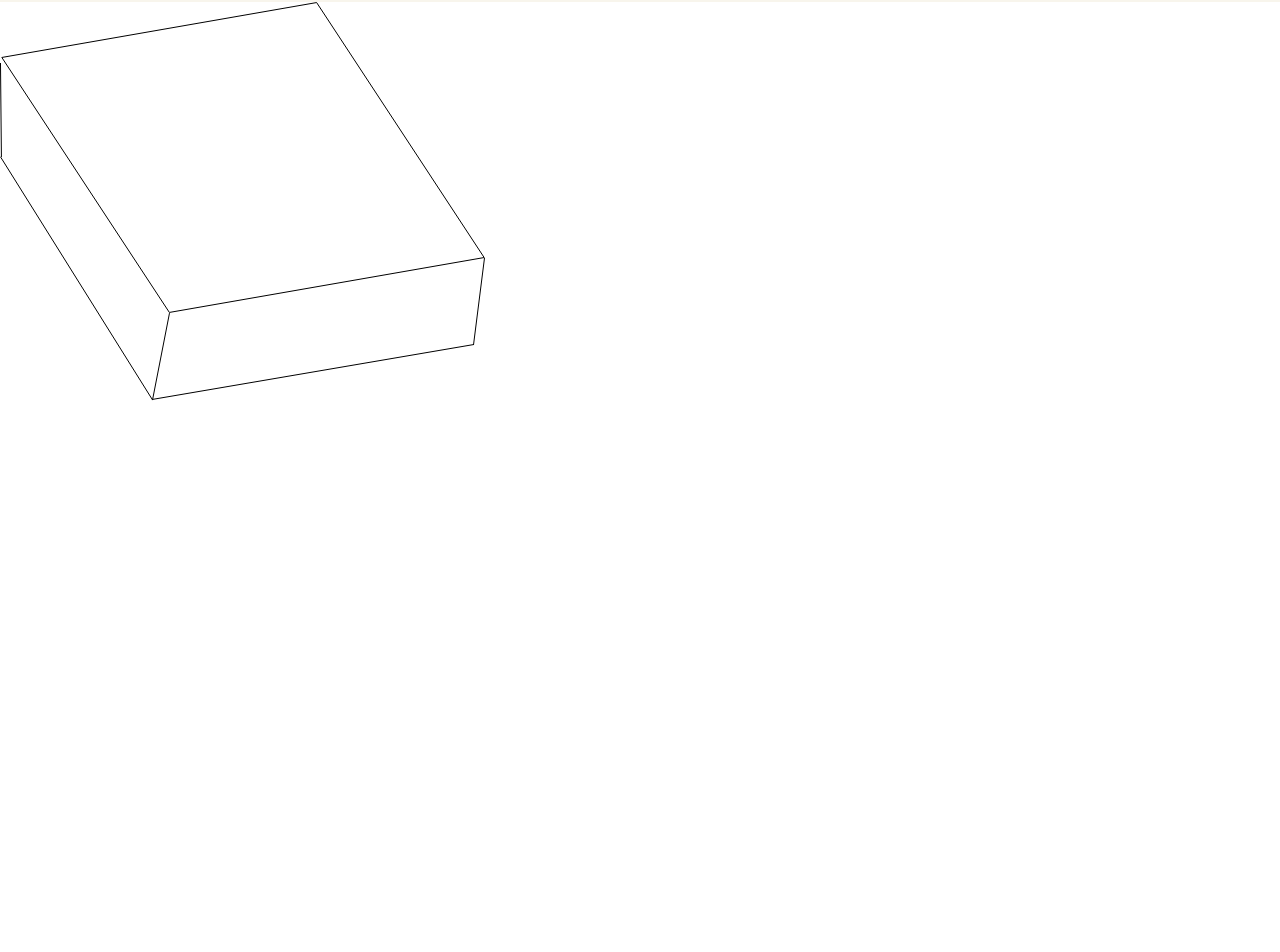
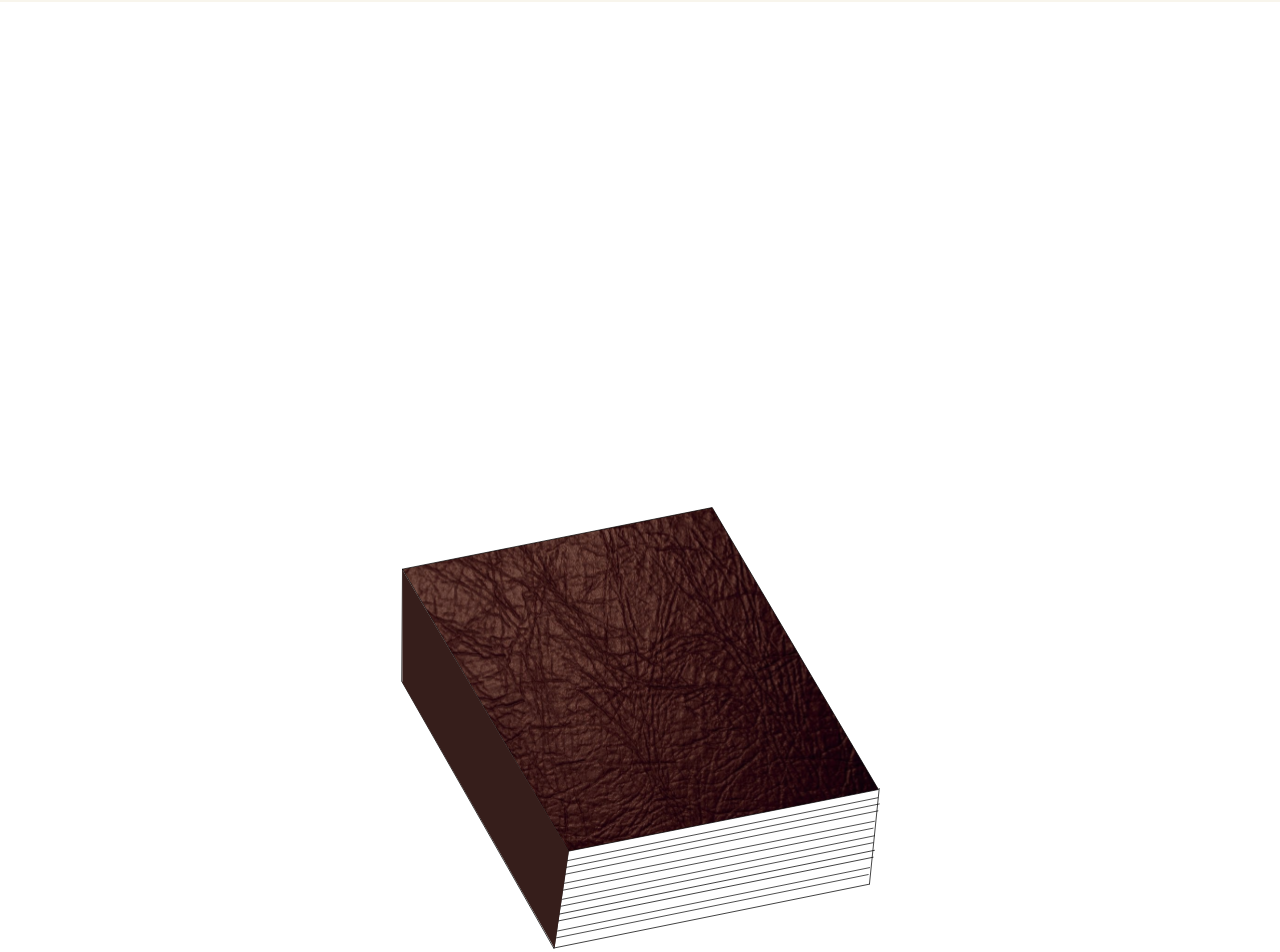
Before and after one commit to moasannacatharina/Sammanslaget, a React (Create React App) app: page / in a window 1280 px wide. Shown: the part 78-1030 px from the top of the page. Built offline with nearby package versions, Linux system fonts and the light colour scheme.

Commit message:
Edit book animation

```diff
--- a/src/components/Book/index.js
+++ b/src/components/Book/index.js
@@ -11,7 +11,7 @@ const Book = () => {
   return (
     <HTMLFlipBook
       width={500}
-      height={700}
+      height={600}
       minWidth={315}
       maxWidth={500}
       minHeight={400}
--- a/src/components/ClosedBook/index.js
+++ b/src/components/ClosedBook/index.js
@@ -1,9 +1,11 @@
 import "./closedbook.css";
+import image from "../../assets/images/book.svg";
 
 const ClosedBook = ({ handleClick, visible }) => {
   return (
     <div onClick={handleClick}>
-      <svg
+      <img src={image} className={`closed-book ${visible}`} alt="book cover" />
+      {/* <svg
         width="485"
         height="399"
         viewBox="0 0 485 399"
@@ -50,7 +52,7 @@ const ClosedBook = ({ handleClick, visible }) => {
           y2="398.096"
           stroke="black"
         />
-      </svg>
+      </svg> */}
     </div>
   );
 };
--- a/src/pages/Home/home.css
+++ b/src/pages/Home/home.css
@@ -5,26 +5,27 @@
   align-items: center;
   min-height: 100vh;
   opacity: 0;
+  z-index: 1;
 }
 .closed-book {
-  /* position: absolute;
+  position: absolute;
   top: 40%;
   left: 50%;
   transform: translateX(-50%) translateY(-40%);
   width: 485px;
-  opacity: 1; */
+  z-index: 2;
 }
 .true {
-  animation: openBook 0.8s ease;
+  animation: openBook 2s;
 }
 
 .false {
   animation: appear 3s ease;
+  /* animation-name: appear;
+  animation-duration: 3s;
+  animation-timing-function: ease;
+  animation-delay: 2s; */
   opacity: 1;
-  /* position: absolute;
-  top: 450px;
-  left: 700px;
-  transform: translateX(-50%) translateY(-50%); */
 }
 
 @keyframes openBook {
@@ -33,18 +34,13 @@
   }
 
   25% {
-    transform: rotateY(50deg) scale(1.3);
+    transform: translateX(-50%) translateY(-40%) rotateY(100deg) scale(1.3);
+    opacity: 1;
   }
-  50% {
-    transform: rotateY(100deg) scale(2);
-  }
-  75% {
-    transform: rotateX(150deg) scale(2.3);
-    opacity: 0.5;
-  }
+
   100% {
+    transform: translateX(-50%) translateY(-40%) rotateY(200deg) scale(2.8);
     opacity: 0;
-    display: none;
   }
 }
 
@@ -52,6 +48,9 @@
   0% {
     opacity: 0;
   }
+  75% {
+    opacity: 0;
+  }
   100% {
     opacity: 1;
   }
--- a/src/pages/Home/index.js
+++ b/src/pages/Home/index.js
@@ -13,7 +13,7 @@ const Home = () => {
 
   console.log(visible);
   return (
-    <div>
+    <div style={{ position: "relative" }}>
       <ClosedBook
         handleClick={() => {
           setVisible("true");
```
Also changed, not shown: src/assets/images/book.svg (added).
